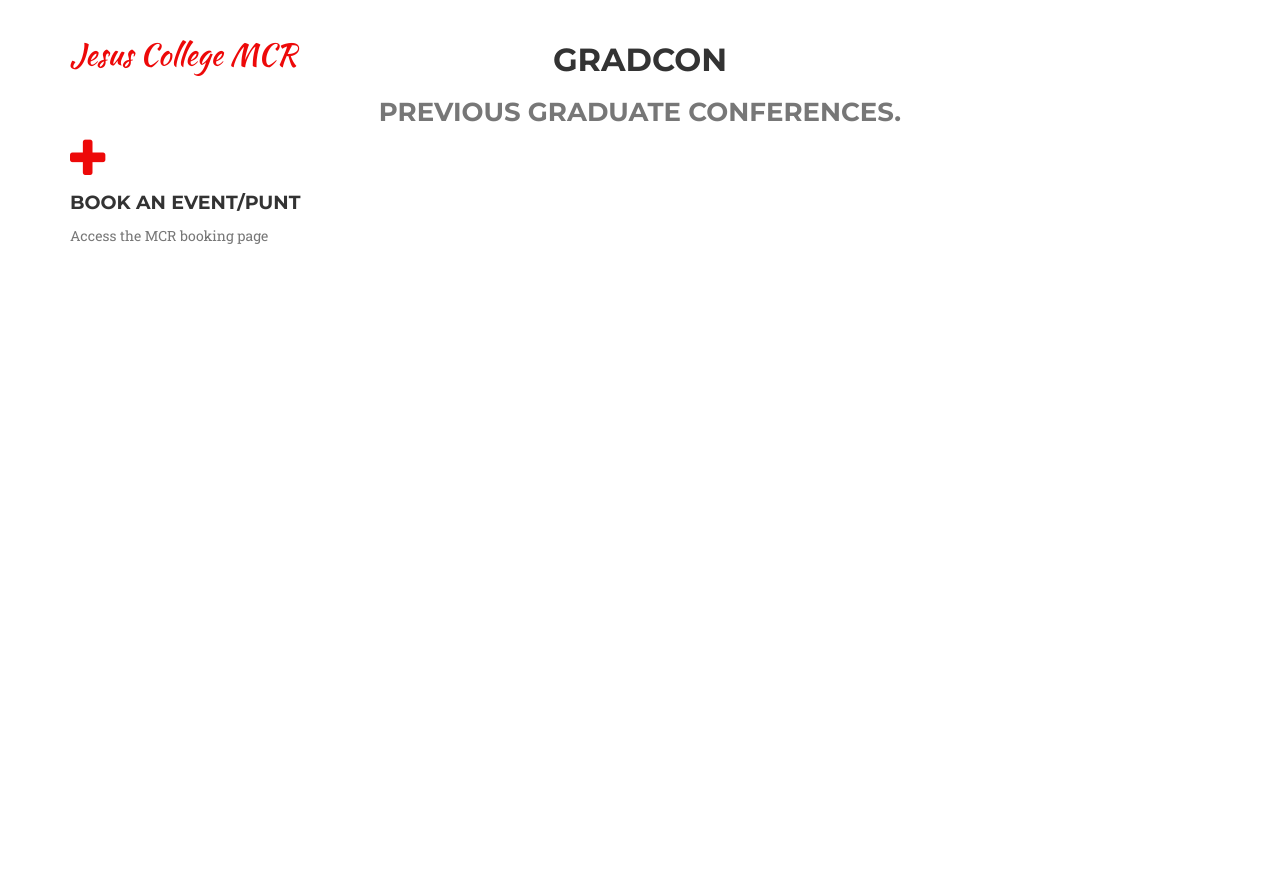
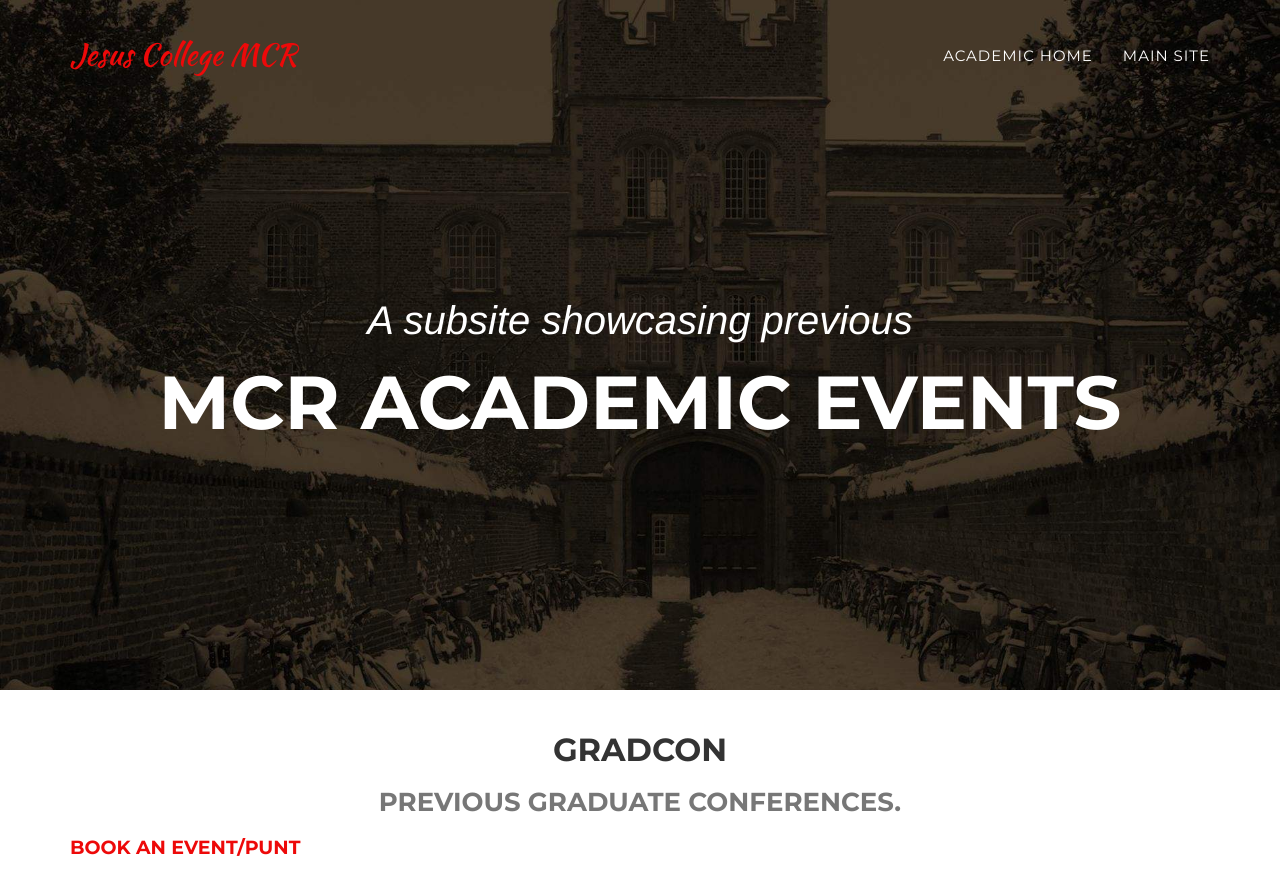
Before and after one commit to JCMCR/JesusMCRsite, a Jekyll site: the page built from academic/index.html, in a window 1280 px wide. Shown: the top 895 px of the page. Built offline with Jekyll 4.4.1, drawn with Linux system fonts in a browser that asks for light colours; some web fonts are replaced.

Commit message:
academic index working

```diff
--- a/_config.yml
+++ b/_config.yml
@@ -123,6 +123,8 @@ people:
       url: https://github.com/epijim
     - title: paper-plane
       url: mailto:mcr-webmaster@jesus.cam.ac.uk
+    - title: info
+      url: http://epijim.uk
 
 # Social networks usernames (many more available: google-plus, flickr, dribbble, pinterest, instagram, tumblr, linkedin, etc.)
 social:
--- a/_layouts/academic.html
+++ b/_layouts/academic.html
@@ -3,7 +3,6 @@
 <!--[if (IE 7)&!(IEMobile)]><html class="no-js lt-ie9 lt-ie8" lang="en"><![endif]-->
 <!--[if (IE 8)&!(IEMobile)]><html class="no-js lt-ie9" lang="en"><![endif]-->
 <!--[if gt IE 8]><!--> <html class="no-js" lang="en"><!--<![endif]-->
-<head>
 {% include head.html %}
 
 <!-- Navigation -->
@@ -17,15 +16,12 @@
 										<span class="icon-bar"></span>
 										<span class="icon-bar"></span>
 								</button>
-								<a class="navbar-brand page-scroll" href="#page-top">{{site.title}}</a>
+								<a class="navbar-brand page-scroll" href="{{site.url}}">{{site.title}}</a>
 						</div>
 
 						<!-- Collect the nav links, forms, and other content for toggling -->
 						<div class="collapse navbar-collapse" id="bs-example-navbar-collapse-1">
 								<ul class="nav navbar-nav navbar-right">
-										<li class="hidden">
-												<a href="#page-top"></a>
-										</li>
 										<li>
 												<a class="page-scroll" href="#services">Academic home</a>
 										</li>
@@ -39,7 +35,14 @@
 				<!-- /.container-fluid -->
 		</nav>
 
-</head>
+<header>
+		<div class="container">
+				<div class="intro-text">
+						<div class="intro-lead-in">A subsite showcasing previous</div>
+						<div class="intro-heading">MCR academic events</div>
+				</div>
+		</div>
+</header>
 
 <body id="page">
 
--- a/_posts/2014-07-14-gradcon.markdown
+++ b/_posts/2014-07-14-gradcon.markdown
@@ -1,7 +1,7 @@
 ---
 title: Book an event/punt
 subtitle: Access the MCR booking page
-layout: default
+layout: academic
 categories: gradcon
 modal-id: 1
 date: 2014-07-14
--- a/academic/index.html
+++ b/academic/index.html
@@ -12,17 +12,8 @@ layout: academic
     <div class="row">
     {% for post in site.categories.gradcon %}
         <div class="col-md-4 col-sm-6 services-item">
-            <a href="#servicesModal{{ post.modal-id }}" class="services-link" data-toggle="modal">
-                <div class="services-hover">
-                    <div class="services-hover-content">
-                        <i class="fa fa-plus fa-3x"></i>
-                    </div>
-                </div>
-                <img src="img/services/{{ post.thumbnail }}" class="img-responsive" alt="">
-            </a>
             <div class="services-caption">
-                <h4>{{ post.title }}</h4>
-                <p class="text-muted">{{ post.subtitle }}</p>
+                <h4><a href="{{site.url}}{{site.baseurl}}{{ post.url }}">{{ post.title }}</a></h4>
             </div>
         </div>
     {% endfor %}
```
